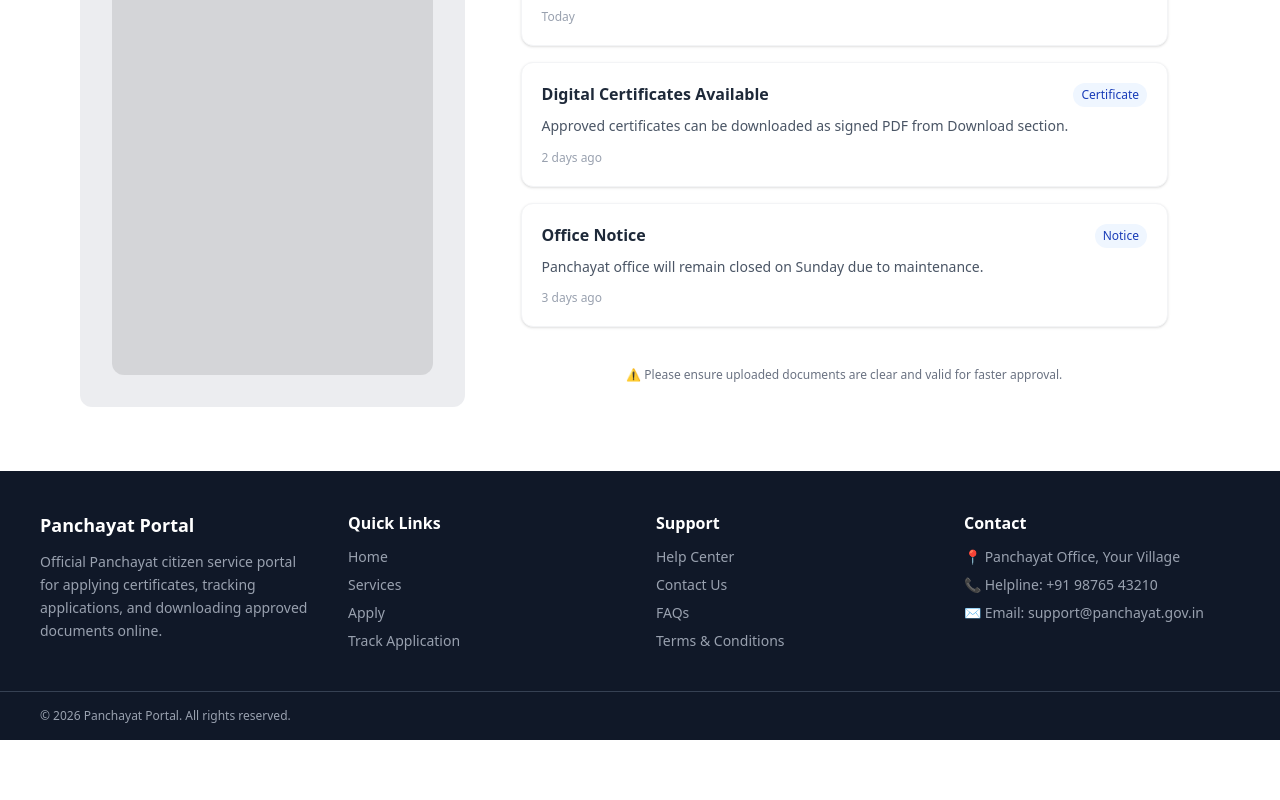
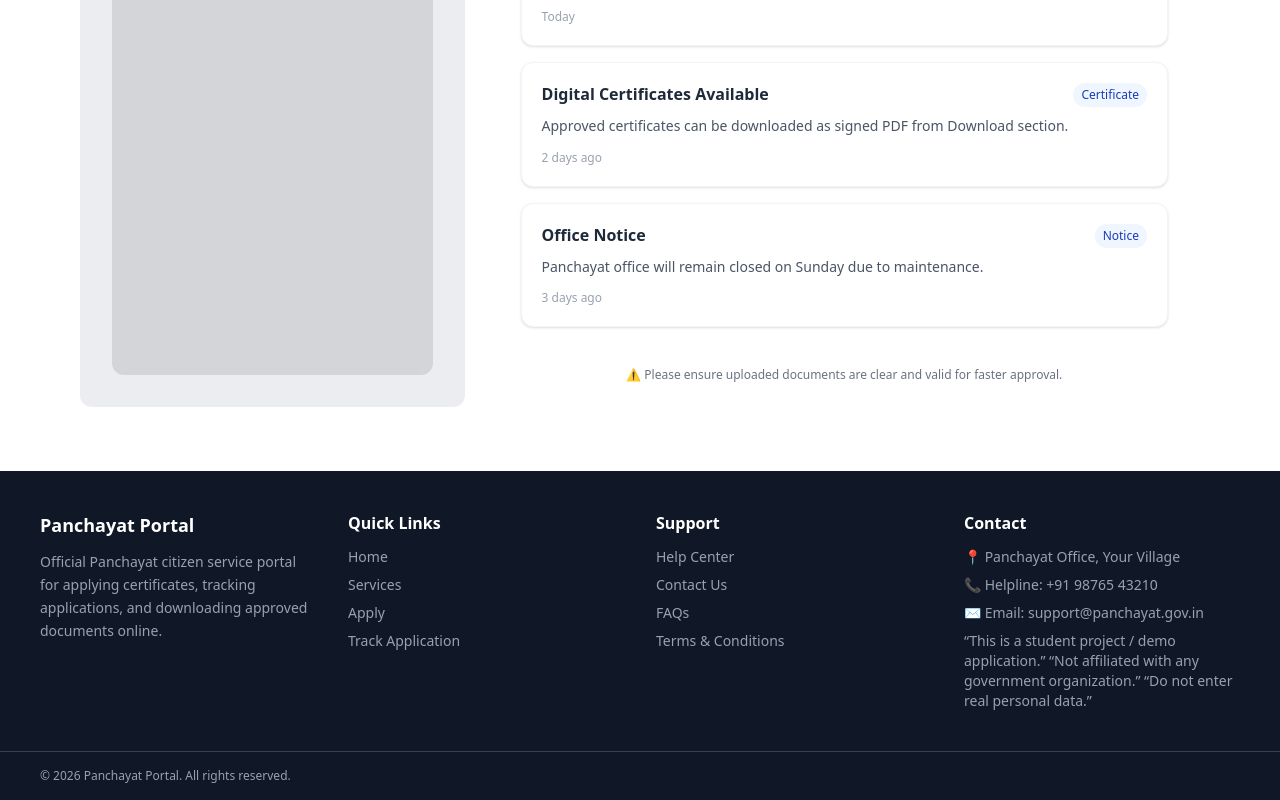
Before and after one commit to Sibasish2005/PanchayatWebApp, a Next.js app: page / in a window 1280 px wide. Shown: the part 699-1499 px from the top of the page. Before the commit the page ends 1439 px from the top, so only its background shows below. Built offline with nearby package versions, Linux system fonts and the light colour scheme.

Commit message:
addition in footer

```diff
--- a/app/components/dashboardComp.tsx
+++ b/app/components/dashboardComp.tsx
@@ -135,7 +135,7 @@ export default function DashboardComp() {
           prev.map((app) => (app._id === id ? result.data : app))
         );
 
-        toast.success("Updated successfully ✅", { id: toastId });
+        toast.success("Updated successfully ", { id: toastId });
         cancelEdit();
       } else {
         toast.error(result.message || "Update failed", { id: toastId });
--- a/app/components/footer.tsx
+++ b/app/components/footer.tsx
@@ -5,7 +5,6 @@ export default function Footer() {
     <footer className="bg-gray-900 text-gray-200 mt-10">
       {/* Top Section */}
       <div className="max-w-7xl mx-auto px-4 sm:px-6 lg:px-10 py-10 grid gap-8 sm:grid-cols-2 lg:grid-cols-4">
-
         {/* Logo / About */}
         <div>
           <h2 className="text-lg font-bold text-white">Panchayat Portal</h2>
@@ -76,6 +75,11 @@ export default function Footer() {
             <p>📍 Panchayat Office, Your Village</p>
             <p>📞 Helpline: +91 98765 43210</p>
             <p>✉️ Email: support@panchayat.gov.in</p>
+            <p>
+              “This is a student project / demo application.” “Not affiliated
+              with any government organization.” “Do not enter real personal
+              data.”
+            </p>
           </div>
         </div>
       </div>
@@ -83,7 +87,9 @@ export default function Footer() {
       {/* Bottom Bar */}
       <div className="border-t border-gray-700">
         <div className="max-w-7xl mx-auto px-4 sm:px-6 lg:px-10 py-4 flex flex-col sm:flex-row items-center justify-between gap-2 text-xs text-gray-400">
-          <p>© {new Date().getFullYear()} Panchayat Portal. All rights reserved.</p>
+          <p>
+            © {new Date().getFullYear()} Panchayat Portal. All rights reserved.
+          </p>
         </div>
       </div>
     </footer>
```
